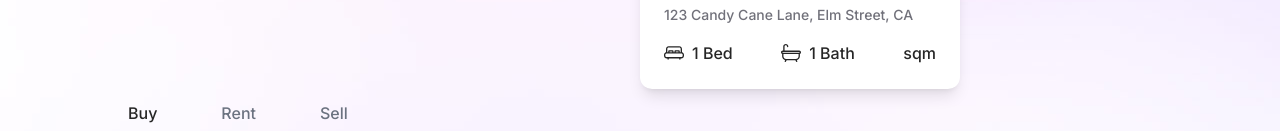
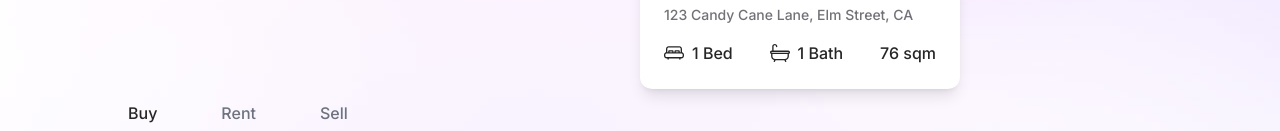
Before and after one commit to jstnmthw/real-estate-app, a Next.js app in the folder frontend/: page / in a window 1280 px wide. Shown: the part 422-553 px from the top of the page. Built offline with nearby package versions, Linux system fonts and the light colour scheme; no server answers.

Commit message:
updates: Homepage content and styling

```diff
--- a/frontend/app/page.tsx
+++ b/frontend/app/page.tsx
@@ -1,9 +1,9 @@
 'use client';
 
 import React from 'react';
+import { Lexend } from '@next/font/google';
+import { classNames } from '@/helpers/utilites';
 import Header from '@/components/Header';
-import { classNames } from '@/helpers/utilites';
-import { Lexend } from '@next/font/google';
 import HeroSearchBar from '@/components/HeroSearchBar';
 import Card from '@/components/Card';
 import Footer from '@/components/Footer';
@@ -15,12 +15,13 @@ const lexend = Lexend({
 });
 
 const property = {
+  id: 7,
   title: 'Garden Villas',
   sales_price: 1450000,
   rental_price: 2000,
   currency: '$',
   address: '123 Candy Cane Lane, Elm Street, CA',
-  area: '76',
+  area_size: 76,
   area_type: 'sqm',
   bedrooms: 1,
   bathrooms: 1,
@@ -29,7 +30,7 @@ const property = {
 
 export default function Page() {
   return (
-    <div className="bg-main">
+    <div className="bg-main bg-no-repeat">
       <Header />
       <main className="container">
         {/* Hero */}
```
